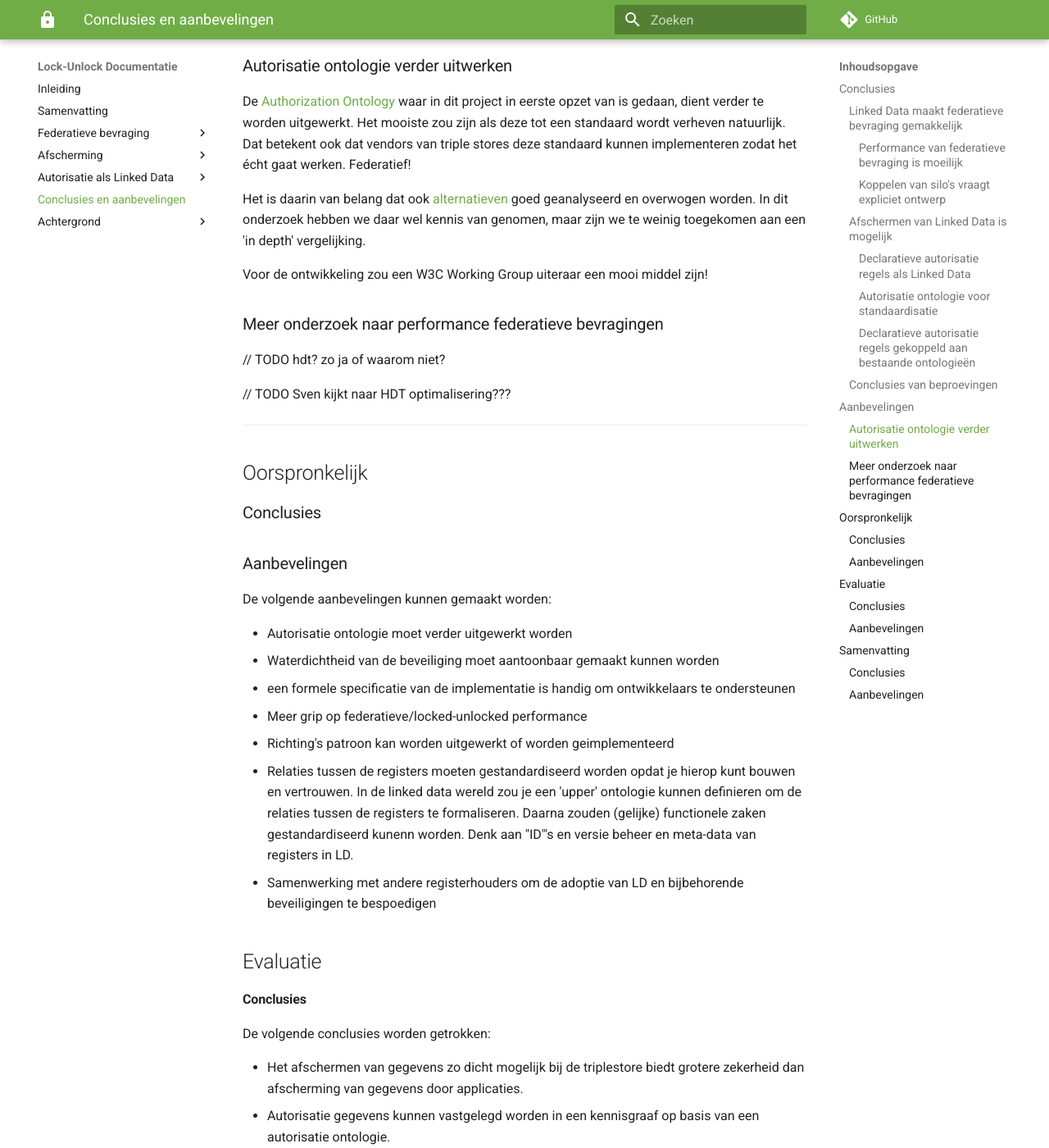
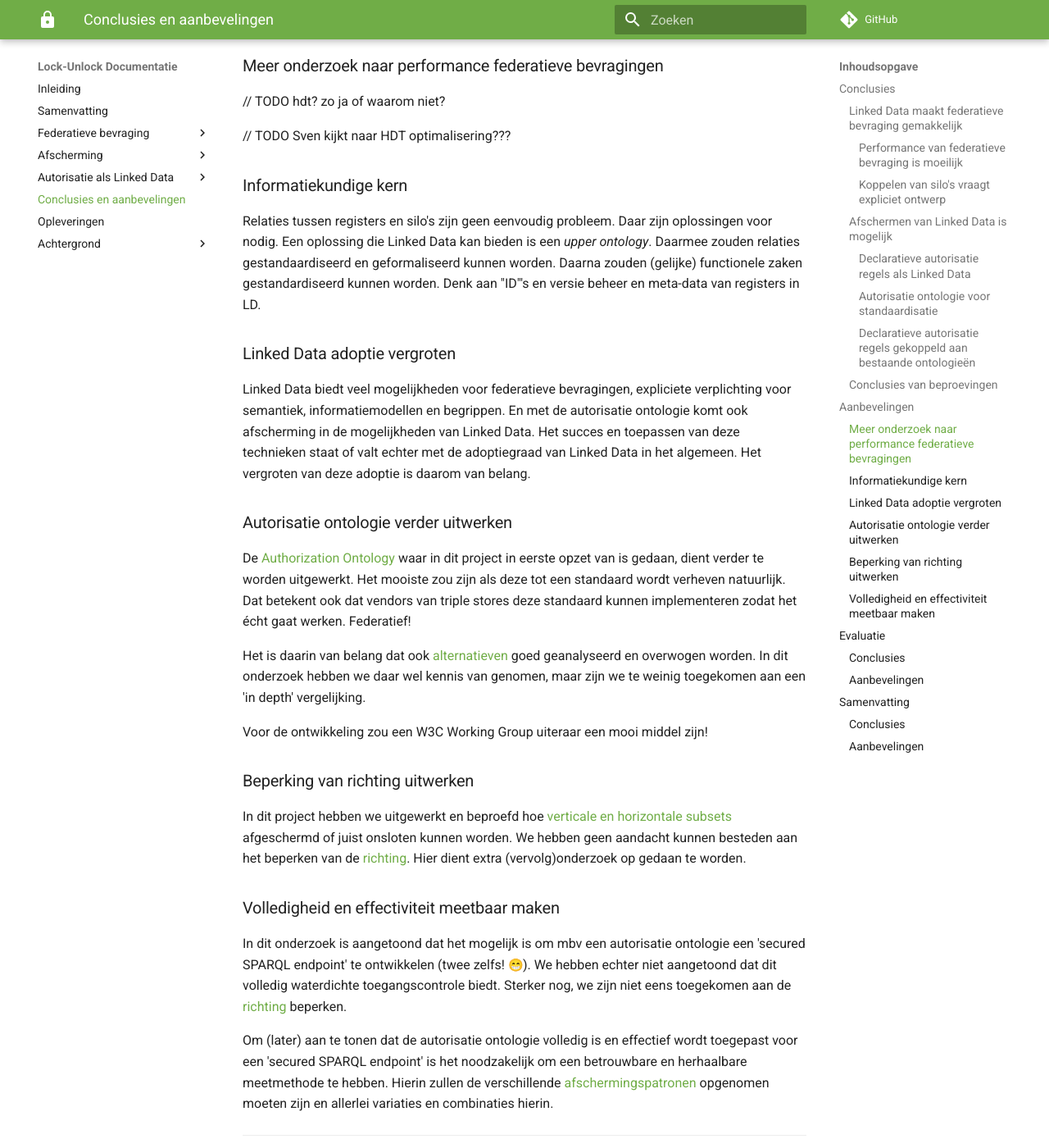
Before and after one commit to kadaster-labs/lock-unlock-docs, an MkDocs documentation site: the page built from docs/conclusies.md, in a window 1280 px wide and 1400 px high, scrolled down 2829 px. Shown: the whole window at 82% size. Built offline with MkDocs 1.6.1 and Material for MkDocs 9.7.7, drawn with Linux system fonts in a browser that asks for light colours; emoji names are drawn with the system emoji font; comment, search, counter and statistics services are not loaded; some of the changed text lies outside the part shown.

Commit message:
oorspronkelijke conclusies verwerkt

```diff
--- a/docs/conclusies.md
+++ b/docs/conclusies.md
@@ -114,6 +114,27 @@ tot verificatie van de autorisaties (eventueel aan andere partijen, zoals een to
 
 ## Aanbevelingen
 
+### Meer onderzoek naar performance federatieve bevragingen
+
+// TODO hdt? zo ja of waarom niet?
+
+// TODO Sven kijkt naar HDT optimalisering???
+
+### Informatiekundige kern
+
+Relaties tussen registers en silo's zijn geen eenvoudig probleem. Daar zijn oplossingen voor nodig.
+Een oplossing die Linked Data kan bieden is een _upper ontology_. Daarmee zouden relaties
+gestandaardiseerd en geformaliseerd kunnen worden. Daarna zouden (gelijke) functionele zaken
+gestandardiseerd kunnen worden. Denk aan "ID"'s en versie beheer en meta-data van registers in LD.
+
+### Linked Data adoptie vergroten
+
+Linked Data biedt veel mogelijkheden voor federatieve bevragingen, expliciete verplichting voor
+semantiek, informatiemodellen en begrippen. En met de autorisatie ontologie komt ook afscherming in
+de mogelijkheden van Linked Data. Het succes en toepassen van deze technieken staat of valt echter
+met de adoptiegraad van Linked Data in het algemeen. Het vergroten van deze adoptie is daarom van
+belang.
+
 ### Autorisatie ontologie verder uitwerken
 
 De [Authorization Ontology](./opleveringen.md#authorization-ontology) waar in dit project in eerste
@@ -128,34 +149,27 @@ aan een 'in depth' vergelijking.
 
 Voor de ontwikkeling zou een W3C Working Group uiteraar een mooi middel zijn!
 
-### Meer onderzoek naar performance federatieve bevragingen
+### Beperking van richting uitwerken
 
-// TODO hdt? zo ja of waarom niet?
+In dit project hebben we uitgewerkt en beproefd hoe [verticale en horizontale
+subsets](./afscherming/afschermingspatronen.md#subset) afgeschermd of juist onsloten kunnen worden.
+We hebben geen aandacht kunnen besteden aan het beperken van de
+[richting](./afscherming/afschermingspatronen.md#richting). Hier dient extra (vervolg)onderzoek op
+gedaan te worden.
 
-// TODO Sven kijkt naar HDT optimalisering???
+### Volledigheid en effectiviteit meetbaar maken
+
+In dit onderzoek is aangetoond dat het mogelijk is om mbv een autorisatie ontologie een 'secured
+SPARQL endpoint' te ontwikkelen (twee zelfs! :grin:). We hebben echter niet aangetoond dat dit
+volledig waterdichte toegangscontrole biedt. Sterker nog, we zijn niet eens toegekomen aan de
+[richting](./afscherming/afschermingspatronen.md#richting) beperken.
+
+Om (later) aan te tonen dat de autorisatie ontologie volledig is en effectief wordt toegepast voor
+een 'secured SPARQL endpoint' is het noodzakelijk om een betrouwbare en herhaalbare meetmethode te
+hebben. Hierin zullen de verschillende [afschermingspatronen](./afscherming/afschermingspatronen.md)
+opgenomen moeten zijn en allerlei variaties en combinaties hierin.
 
 ---
-
-## Oorspronkelijk
-
-### Conclusies
-
-
-### Aanbevelingen
-
-De volgende aanbevelingen kunnen gemaakt worden:
-
--  Autorisatie ontologie moet verder uitgewerkt worden
--  Waterdichtheid van de beveiliging moet aantoonbaar gemaakt kunnen worden
--  een formele specificatie van de implementatie is handig om ontwikkelaars te ondersteunen
--  Meer grip op federatieve/locked-unlocked performance
--  Richting's patroon kan worden uitgewerkt of worden geimplementeerd
--  Relaties tussen de registers moeten gestandardiseerd worden opdat je hierop kunt bouwen en
-  vertrouwen. In de linked data wereld zou je een 'upper' ontologie kunnen definieren om de relaties
-  tussen de registers te formaliseren. Daarna zouden (gelijke) functionele zaken gestandardiseerd
-  kunenn worden. Denk aan "ID"'s en versie beheer en meta-data van registers in LD.
--  Samenwerking met andere registerhouders om de adoptie van LD en bijbehorende beveiligingen te
-  bespoedigen
 
 ## Evaluatie
 
--- a/mkdocs.yml
+++ b/mkdocs.yml
@@ -36,6 +36,7 @@ nav:
       - autorisatie-als-linkeddata/demonstrators/subgraph.md
     - autorisatie-als-linkeddata/evaluatie.md
   - conclusies.md
+  - opleveringen.md
   - Achtergrond:
     - achtergrond/index.md
     - achtergrond/glossary.md
```
Also changed, not shown: docs/federatieve-bevraging/testopstelling.md (+6 -6 lines), docs/opleveringen.md (+6 -6 lines).
